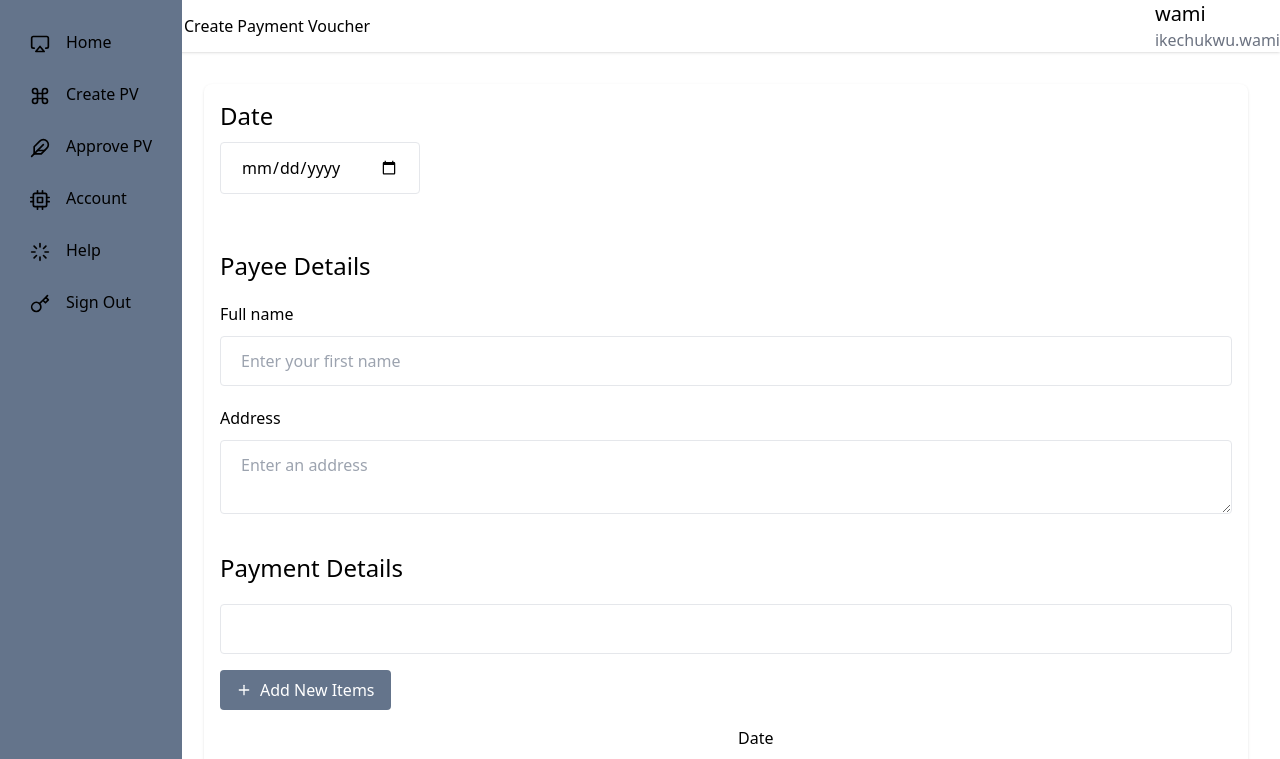
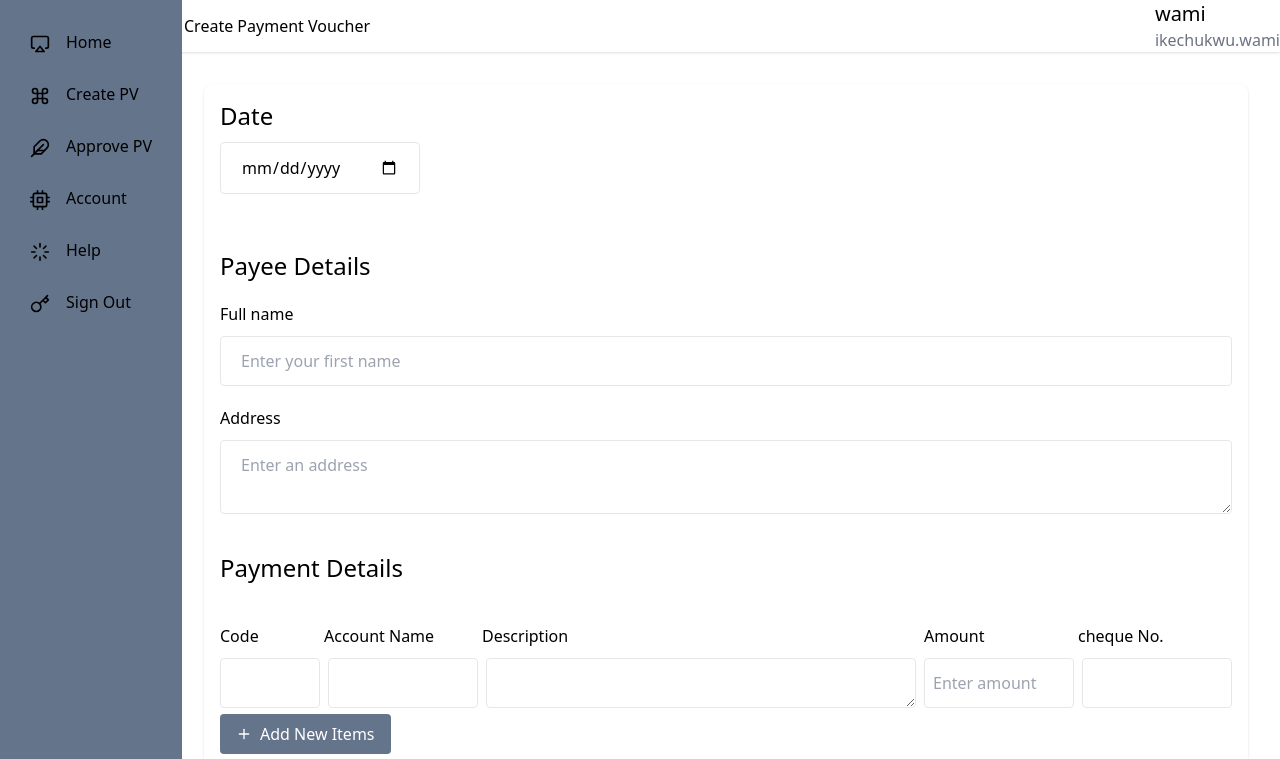
Before and after one commit to wamiikechukwu/cpv-client, a React (Vite) app: page /dashboard/create in a window 1280 px wide. Shown: the top 759 px of the page. Built offline with nearby package versions, Linux system fonts and the light colour scheme.

Commit message:
fix: inputs

```diff
--- a/src/pages/create_pv.jsx
+++ b/src/pages/create_pv.jsx
@@ -22,7 +22,7 @@ export const CreatePV = ({ label }) => {
 
             <div className={dashboardStyle.container}>
                 <div className={dashboardStyle.subcontainer}>
-                    {/* <!-- Contact Form --> */}
+                    {/* <!-- Create payment voucher --> */}
                     <div className="rounded-lg  bg-white shadow p-4">
                         <form>
                             {/* Date */}
@@ -74,7 +74,72 @@ export const CreatePV = ({ label }) => {
                                 </h3>
 
                                 <div>
-                                    {newItem.map((input, index) => (
+                                    <div className="flex">
+                                        {/* Code */}
+                                        <div>
+                                            <label
+                                                className="mb-2.5 pt-5 block text-black dark:text-white">
+                                                Code
+                                            </label>
+                                            <input
+                                                type="number"
+                                                className="w-[100px] rounded border-[1.5px] border-stroke font-medium py-3 px-2 mr-1"
+                                            />
+                                        </div>
+
+                                        {/* account name */}
+                                        <div>
+                                            <label
+                                                className="mb-2.5 pt-5 block text-black dark:text-white">
+                                                Account Name
+                                            </label>
+                                            <input
+                                                type="text"
+                                                className="w-[150px] rounded border-[1.5px] border-stroke font-medium py-3 px-2 ml-1 mr-1"
+                                            />
+                                        </div>
+
+                                        {/* description */}
+                                        <div className="flex-1 mr-3">
+                                            <label
+                                                className="mb-2.5 pt-5 block text-black dark:text-white">
+                                                    Description
+                                            </label>
+                                            <textarea
+                                                type="text"
+                                                className="w-full rounded border-[1.5px] border-stroke font-medium px-2 ml-1"
+                                            ></textarea>
+                                        </div>
+
+                                        {/* Amount */}
+                                        <div>
+                                            <label
+                                                className="mb-2.5 pt-5 block text-black dark:text-white">
+                                                Amount
+                                            </label>
+                                            <input
+                                                type="number"
+                                                placeholder="Enter amount"
+                                                min="0"
+                                                className="w-[150px] rounded border-[1.5px] border-stroke font-medium py-3 px-2 mr-1"
+                                            />
+                                        </div>
+
+                                        {/* Cheque No. */}
+                                        <div>
+                                            <label
+                                                className="mb-2.5 pt-5 block text-black dark:text-white">
+                                                cheque No.
+                                            </label>
+                                            <input
+                                                type="number"
+                                                min="0"
+                                                className="w-[150px] rounded border-[1.5px] border-stroke font-medium py-3 px-2 ml-1"
+                                            />
+                                        </div>
+
+                                    </div>
+                                    {/* {newItem.map((input, index) => (
                                         <div key={input.id} className="mb-4">
                                             <input
                                                 type="text"
@@ -83,7 +148,7 @@ export const CreatePV = ({ label }) => {
                                                 className="w-full rounded border-[1.5px] border-stroke bg-transparent py-3 px-5 font-medium outline-none transition focus:border-primary active:border-primary disabled:cursor-default disabled:bg-whiter dark:border-form-strokedark dark:bg-form-input dark:focus:border-primary"
                                             />
                                         </div>
-                                    ))}
+                                    ))} */}
                                 </div>
 
                                 {/* Add new button */}
```
